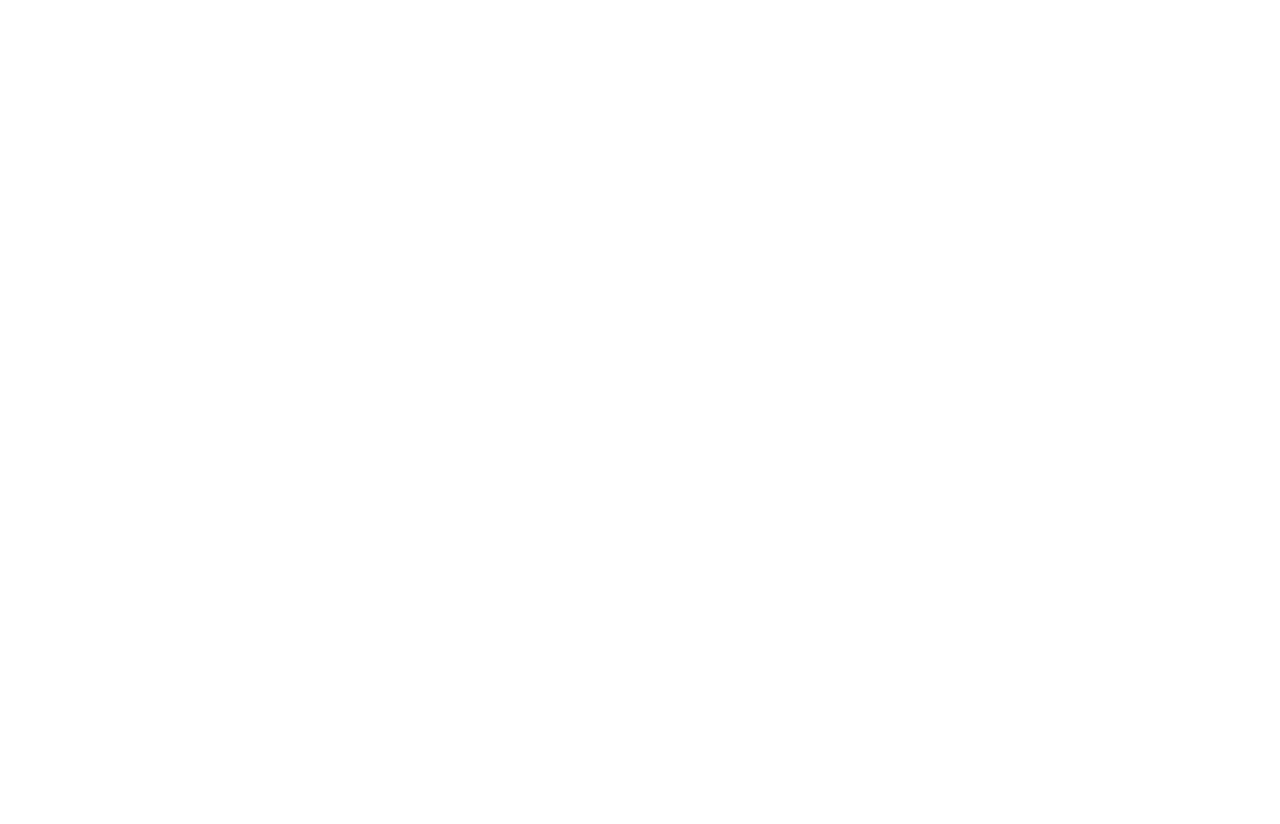
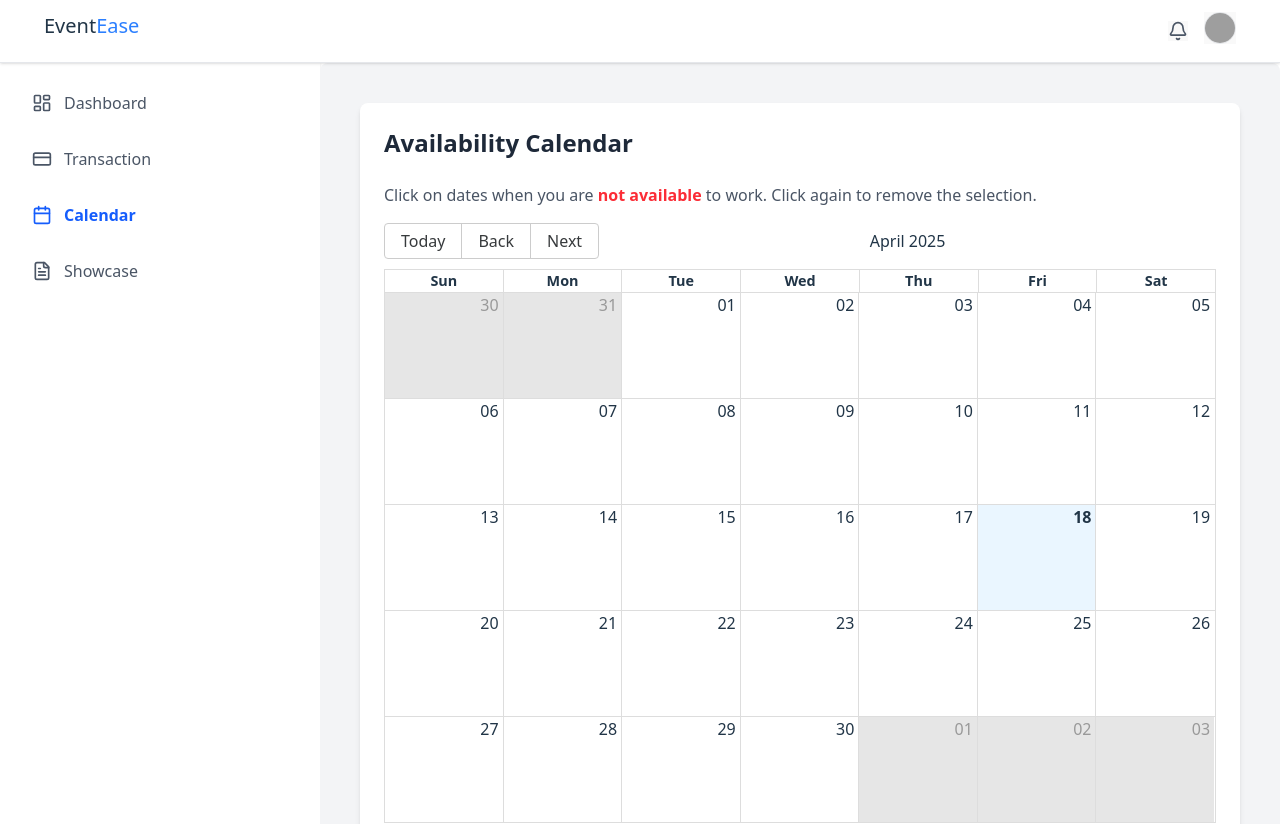
Before and after one commit to Espina28/PlanEase, a React (Vite) app in the folder frontend/my-app-planease/: page /subcontractor/calendar in a window 1280 px wide. Before the commit this address had no page. Shown: the top 824 px of the page. Before the commit the page ends 800 px from the top, so only its background shows below. Built offline with nearby package versions, Linux system fonts and the light colour scheme; grey boxes are pictures that could not be loaded.

Commit message:
Added unavailability calendar for subcontractors

```diff
--- a/frontend/my-app-planease/package.json
+++ b/frontend/my-app-planease/package.json
@@ -21,8 +21,10 @@
     "@tailwindcss/vite": "^4.1.1",
     "axios": "^1.8.4",
     "lucide-react": "^0.487.0",
+    "moment": "^2.30.1",
     "my-app-planease": "file:",
     "react": "^19.0.0",
+    "react-big-calendar": "^1.18.0",
     "react-dom": "^19.0.0",
     "react-icons": "^5.5.0",
     "react-router-dom": "^7.4.1",
@@ -38,6 +40,6 @@
     "eslint-plugin-react-hooks": "^5.1.0",
     "eslint-plugin-react-refresh": "^0.4.19",
     "globals": "^15.15.0",
-    "vite": "^6.2.0"
+    "vite": "^6.3.5"
   }
 }
--- a/frontend/my-app-planease/src/App.jsx
+++ b/frontend/my-app-planease/src/App.jsx
@@ -13,6 +13,7 @@
 import AdminSubContractors from './Pages/admin-pages/admin-subcontractors'
 import AdminProtectedRoute from './Components/AdminProtectedRoute'
 import SubContractorProtectedRoute from './Components/SubContractorProtectedRoute'
+import SubcontractorCalendar from './Pages/subcontractor-pages/subcontractor-calendar'
 
 function App() {
   return (
@@ -28,14 +29,19 @@
           <Route path="/login" element={<LoginPage />} />
           <Route path="/register" element={<RegisterPage />} />
           <Route path="/subcontractor/dashboard" element={
-            <SubContractorProtectedRoute>
+            // <SubContractorProtectedRoute>
                 <SubcontractorDashboard />
-            </SubContractorProtectedRoute>
+            // </SubContractorProtectedRoute>
             } />
           <Route path="/subcontractor/transactions" element={
-            <SubContractorProtectedRoute>
+            // <SubContractorProtectedRoute>
                 <SubcontractorBookings />
-            </SubContractorProtectedRoute>
+            // </SubContractorProtectedRoute>
+            } />
+          <Route path="/subcontractor/calendar" element={
+            // <SubContractorProtectedRoute>
+                <SubcontractorCalendar />
+            // </SubContractorProtectedRoute>
             } />
           <Route path="/subcontractor/login" element={<SubcontractorLogin />
         } />
--- a/frontend/my-app-planease/src/Components/Navbar.jsx
+++ b/frontend/my-app-planease/src/Components/Navbar.jsx
@@ -72,7 +72,10 @@
       >
         <FileText size={20} />
         Showcase
-      </NavLink>
+      </NavLink>\
+
+
+
     </nav>
   );
 
--- a/frontend/my-app-planease/src/Components/subcon-navpanel.jsx
+++ b/frontend/my-app-planease/src/Components/subcon-navpanel.jsx
@@ -1,5 +1,5 @@
 import { NavLink } from "react-router-dom";
-import { LayoutDashboard, CreditCard, FileText } from "lucide-react";
+import { LayoutDashboard, CreditCard, FileText , Calendar} from "lucide-react";
 
 const NavPanel = () => {
   return (
@@ -28,6 +28,18 @@
           Transaction
         </NavLink>
 
+{/* added a new section in sidepanel -ivan */}
+        <NavLink
+          to="/subcontractor/calendar"
+          className={({ isActive }) =>
+            `flex items-center gap-3 px-3 py-2 rounded-md transition
+            ${isActive ? "text-blue-600 font-semibold" : "text-gray-600 hover:text-blue-500"}`
+          }
+        >
+          <Calendar size={20} />
+          Calendar
+        </NavLink>
+
         <NavLink
           to="/showcase"
           className={({ isActive }) =>
--- /dev/null
+++ b/frontend/my-app-planease/src/Pages/subcontractor-pages/subcontractor-calendar.jsx
@@ -0,0 +1,209 @@
+import React, { useState, useEffect } from 'react';
+import { Calendar, momentLocalizer, Views } from 'react-big-calendar';
+import moment from 'moment';
+import 'react-big-calendar/lib/css/react-big-calendar.css';
+import Navbar from '../../Components/Navbar';
+import NavPanel from "../../Components/subcon-navpanel";
+import { Dialog, DialogActions, DialogContent, DialogContentText, DialogTitle, Button } from '@mui/material';
+
+const localizer = momentLocalizer(moment);
+
+const SubcontractorCalendar = () => {
+  const [unavailableDates, setUnavailableDates] = useState([]);
+  const [savedStatus, setSavedStatus] = useState('');
+  const [currentDate, setCurrentDate] = useState(new Date());
+  const [confirmDialog, setConfirmDialog] = useState({
+    open: false,
+    date: null
+  });
+
+  // Function to handle date selection
+  const handleDateSelect = ({ start }) => {
+    // Convert to start of day to ensure consistent date comparison
+    const selectedDate = new Date(start);
+    selectedDate.setHours(0, 0, 0, 0);
+
+    // Check if the date is already in the unavailable dates
+    const dateExists = unavailableDates.some(date => {
+      const existingDate = new Date(date.start);
+      existingDate.setHours(0, 0, 0, 0);
+      return existingDate.getTime() === selectedDate.getTime();
+    });
+
+    if (dateExists) {
+      // Remove the date if it's already selected
+      setUnavailableDates(unavailableDates.filter(date => {
+        const existingDate = new Date(date.start);
+        existingDate.setHours(0, 0, 0, 0);
+        return existingDate.getTime() !== selectedDate.getTime();
+      }));
+      // Clear any previous saved status
+      setSavedStatus('');
+    } else {
+      // Show confirmation dialog before adding the date
+      setConfirmDialog({
+        open: true,
+        date: selectedDate
+      });
+    }
+  };
+
+  // Function to handle navigation between months/years
+  const handleNavigate = (newDate) => {
+    setCurrentDate(newDate);
+  };
+
+  // Function to confirm unavailability
+  const handleConfirmUnavailability = () => {
+    const selectedDate = confirmDialog.date;
+
+    // Add the date as unavailable
+    setUnavailableDates([
+      ...unavailableDates,
+      {
+        start: selectedDate,
+        end: selectedDate,
+        title: 'Unavailable',
+        allDay: true
+      }
+    ]);
+
+    // Close the dialog
+    setConfirmDialog({
+      open: false,
+      date: null
+    });
+
+    // Clear any previous saved status
+    setSavedStatus('');
+  };
+
+  // Function to cancel unavailability
+  const handleCancelUnavailability = () => {
+    setConfirmDialog({
+      open: false,
+      date: null
+    });
+  };
+
+  // Custom event styling to make unavailable dates red
+  const eventStyleGetter = (event) => {
+    return {
+      style: {
+        backgroundColor: '#FF5252',
+        borderRadius: '4px',
+        opacity: 0.8,
+        color: 'white',
+        border: '0px',
+        display: 'block',
+        textAlign: 'center'
+      }
+    };
+  };
+
+  // Function to save unavailable dates to backend
+  const saveUnavailableDates = () => {
+    // Here you would typically make an API call to save the dates
+    // For now, we'll just simulate a successful save
+    console.log('Saving unavailable dates:', unavailableDates);
+    setSavedStatus('Unavailable dates saved successfully!');
+
+    // TODO: Add actual API call to save dates to your backend
+    // Example:
+    // fetch('/api/subcontractor/unavailable-dates', {
+    //   method: 'POST',
+    //   headers: {
+    //     'Content-Type': 'application/json',
+    //   },
+    //   body: JSON.stringify({ dates: unavailableDates }),
+    // })
+    // .then(response => response.json())
+    // .then(data => {
+    //   setSavedStatus('Unavailable dates saved successfully!');
+    // })
+    // .catch(error => {
+    //   setSavedStatus('Error saving dates. Please try again.');
+    // });
+  };
+
+  return (
+    <>
+      <Navbar />
+      <div className="h-screen grid grid-rows-[auto_1fr]">
+        <div className="grid lg:grid-cols-[1fr_3fr]">
+          <div className="shadow hidden lg:block p-5">
+            <NavPanel />
+          </div>
+          <div className="flex flex-col rounded-lg gap-4 bg-gray-100 md:px-10 md:py-10">
+            <div className="bg-white rounded-lg shadow-md p-6">
+              <h1 className="text-2xl font-bold text-gray-800 mb-6">Availability Calendar</h1>
+              <p className="text-gray-600 mb-4">
+                Click on dates when you are <span className="font-semibold text-red-500">not available</span> to work.
+                Click again to remove the selection.
+              </p>
+
+              {savedStatus && (
+                <div className="mb-4 p-3 bg-green-100 text-green-700 rounded-md">
+                  {savedStatus}
+                </div>
+              )}
+
+              <div className="mb-6" style={{ height: 600 }}>
+                <Calendar
+                  localizer={localizer}
+                  events={unavailableDates}
+                  startAccessor="start"
+                  endAccessor="end"
+                  selectable
+                  onSelectSlot={handleDateSelect}
+                  onNavigate={handleNavigate}
+                  eventPropGetter={eventStyleGetter}
+                  views={[Views.MONTH]}
+                  view={Views.MONTH}
+                  date={currentDate}
+                  style={{ height: '100%' }}
+                />
+              </div>
+
+              {/* Confirmation Dialog */}
+              <Dialog
+                open={confirmDialog.open}
+                onClose={handleCancelUnavailability}
+                aria-labelledby="alert-dialog-title"
+                aria-describedby="alert-dialog-description"
+              >
+                <DialogTitle id="alert-dialog-title">
+                  Confirm Unavailability
+                </DialogTitle>
+                <DialogContent>
+                  <DialogContentText id="alert-dialog-description">
+                    Are you sure you're not available on this date {confirmDialog.date ? moment(confirmDialog.date).format('MMMM D, YYYY') : ''}?
+                  </DialogContentText>
+                </DialogContent>
+                <DialogActions>
+                  <Button onClick={handleCancelUnavailability} color="primary">
+                    Cancel
+                  </Button>
+                  <Button onClick={handleConfirmUnavailability} color="primary" autoFocus>
+                    Confirm
+                  </Button>
+                </DialogActions>
+              </Dialog>
+
+              <div className="flex justify-end">
+                <button
+                  onClick={saveUnavailableDates}
+                  className="bg-blue-500 hover:bg-blue-600 text-white font-medium py-2 px-6 rounded-md transition duration-300"
+                >
+                  Save Unavailable Dates
+                </button>
+              </div>
+            </div>
+          </div>
+        </div>
+      </div>
+    </>
+  );
+};
+
+export default SubcontractorCalendar;
```
Also changed, not shown: 1 other file (tests, documents, lock files or other folders).
